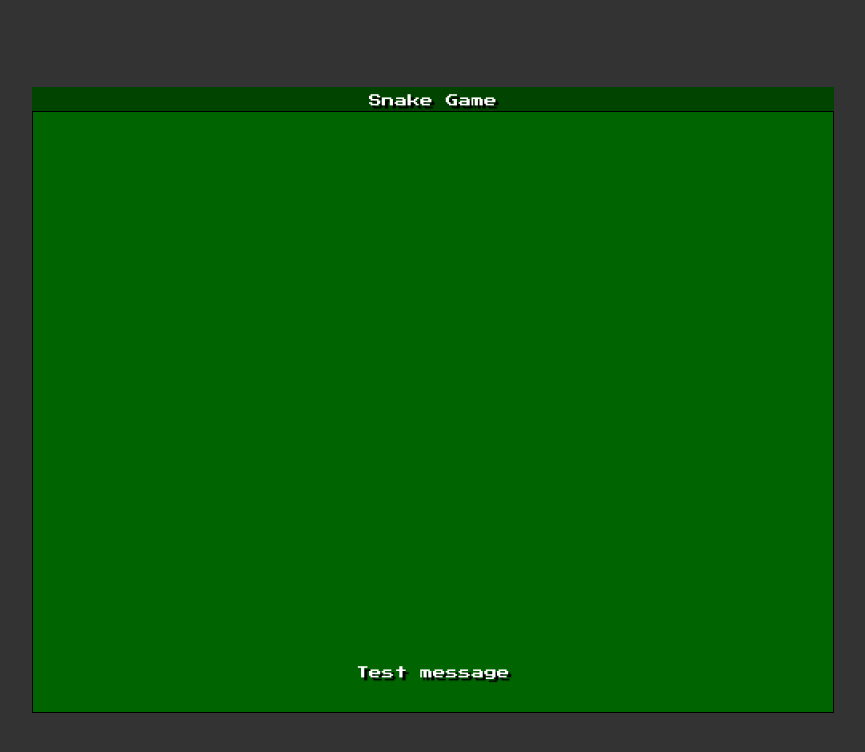
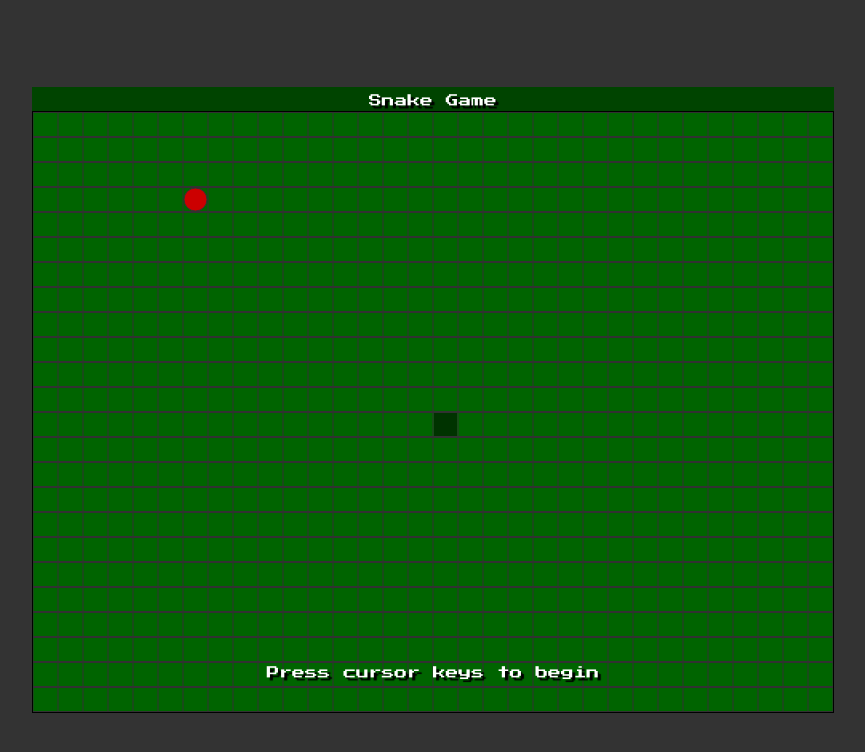
Before and after one commit to Moondas/Snake, a plain HTML site: page index.html in a window 1280 px wide. Shown: the whole page, without its empty margins (207-1072 px from the left). Drawn offline with Linux system fonts and the light colour scheme.

Commit message:
Update index.html

```diff
--- a/index.html
+++ b/index.html
@@ -5,18 +5,15 @@
   <meta charset="utf-8">
   <meta name="viewport" content="width=device-width">
   <link href="snake.css" rel="stylesheet">
-  <script type="text/javascript" src="snake.js"></script>
+  <script type="text/javascript" src="snake.js" defer></script>
   <title>Snake Game</title>
 </head>
-<body>
+<body onload="game.start();">
   <div id="layout">
     <div id="scoreBoard"><span id="score">Score: 0</span><span id="lives">3 lives left</span><center id="title">Snake Game</center></div>
     <canvas id="myCan" width="800" height="600"></canvas>
     <div id="gameOver">Game Over</div>
     <div id="toast">Test message</div>
-    <script type="text/javascript">
-      game.start();
-    </script>
   </div>
 </body>
 </html>
```
